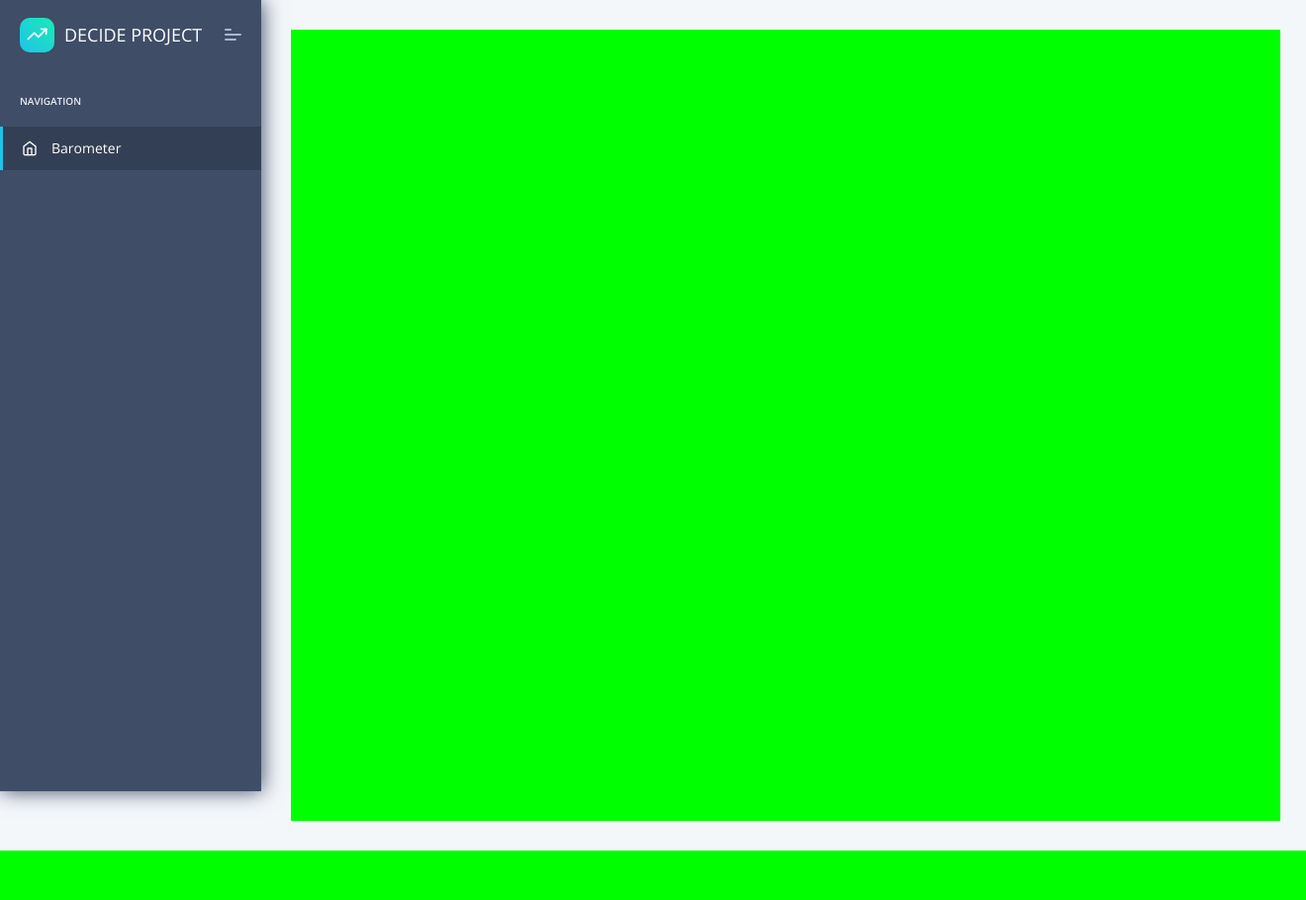
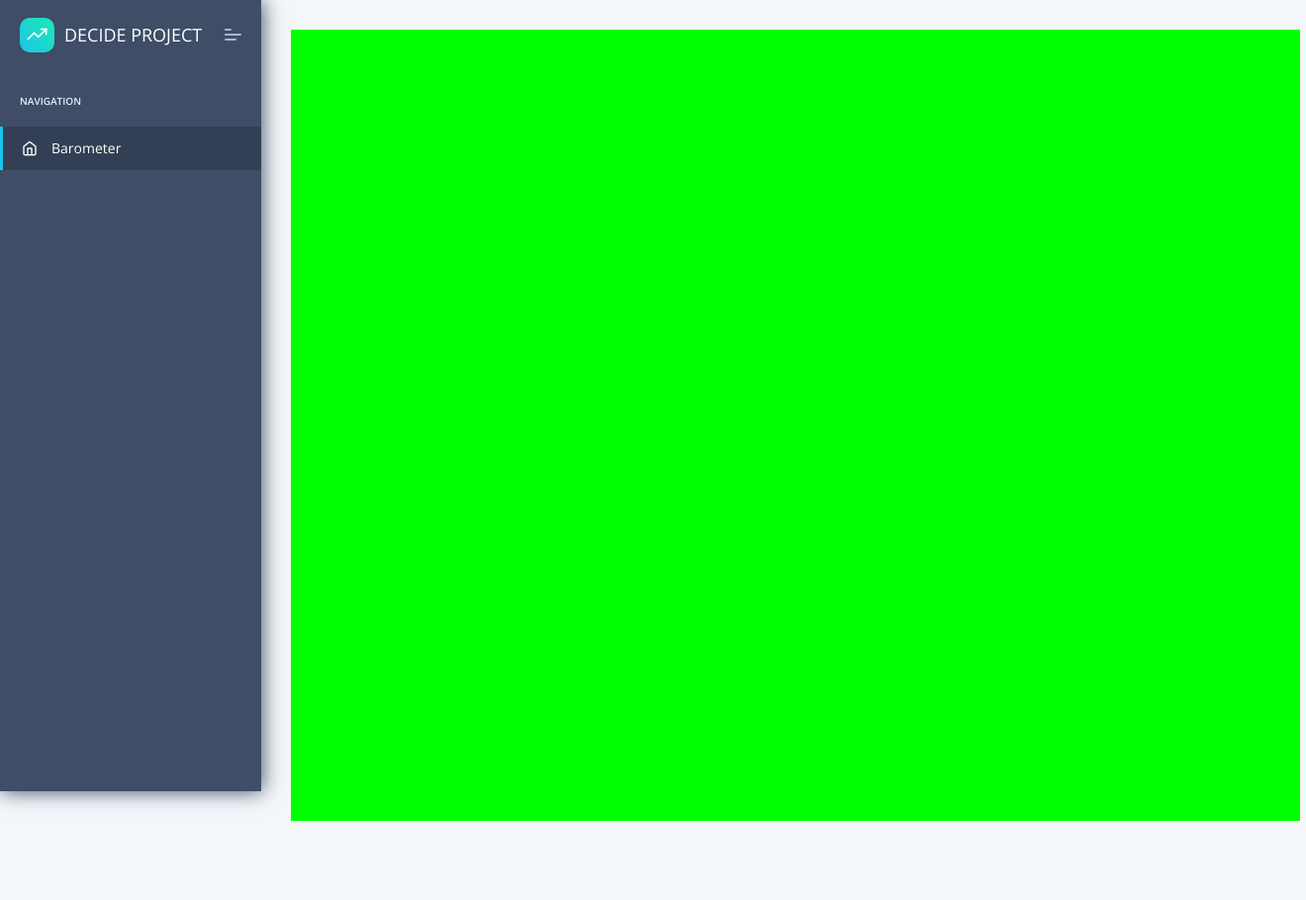
Before and after one commit to decide-project-eu/frontend-decide, a Django app: page / in a window 1320 px wide. Shown: the whole page at 99% size. Before the commit the page ends 860 px from the top, so only its background shows below. Run offline with Django 3.2, Linux system fonts and the light colour scheme; a user stored in the database is signed in; parts of the project's set-up code (start-up, migrations or seed data) failed here and were passed over; some libraries are stand-ins or nearby versions.

Commit message:
Update dimensions

```diff
--- a/apps/templates/home/index.html
+++ b/apps/templates/home/index.html
@@ -12,7 +12,7 @@
             <!-- [ breadcrumb ] start -->
 
             <!-- [ breadcrumb ] end -->
-           <div class="main-body" style="height: 800px; width:1000px">
+           <div class="main-body" style="height: 850px; width:1020px; margin-auto">
 			<div class="page-wrapper" >
 				<!-- [ Main Content ] start -->
 				<div class="tableauPlaceholder" id="viz1653336336753" style="position: relative; height: 100vh">
```
